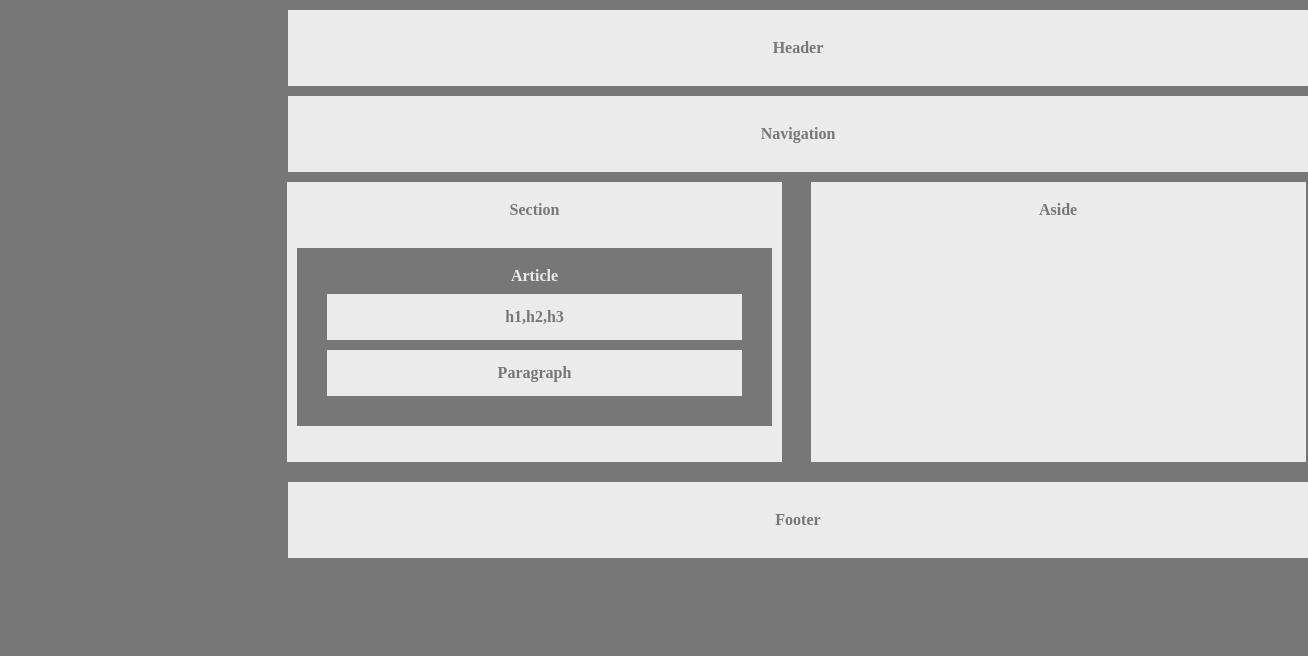
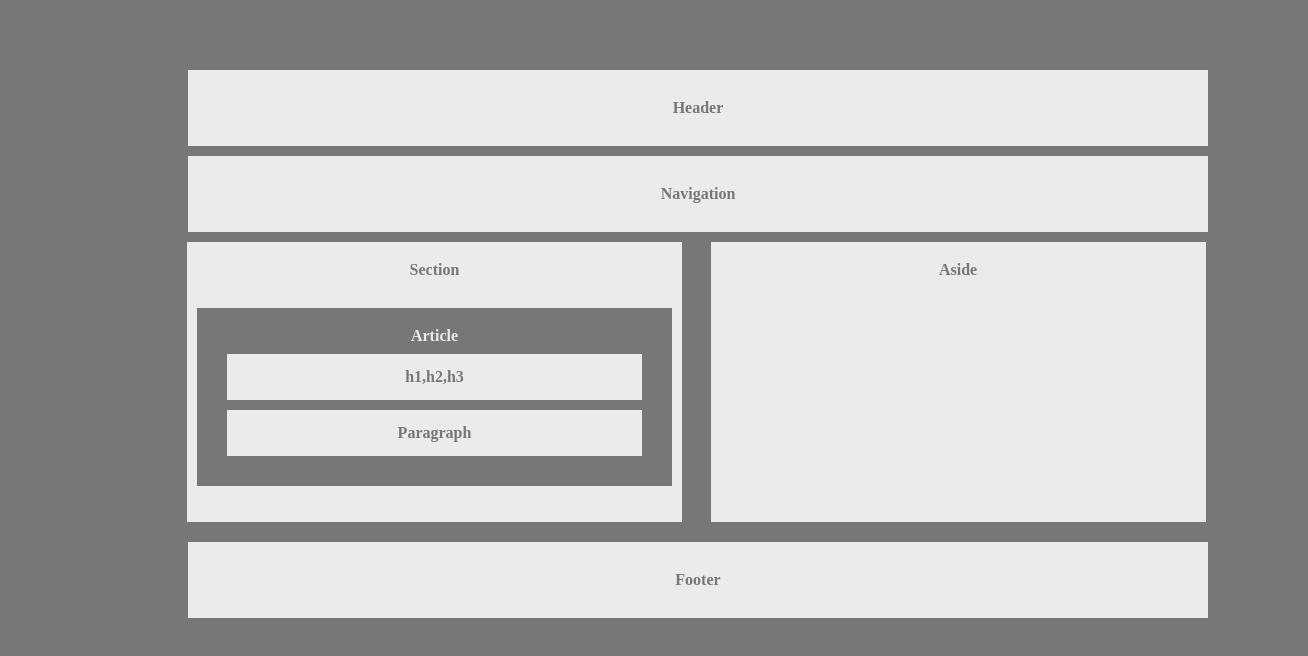
Before and after one commit to MridulaUdayaShankar/HW-Wireframe, a plain HTML site: page index.html in a window 1280 px wide. Shown: the whole page, 1308 px wide, since content can reach past the window. Drawn offline with Linux system fonts and the light colour scheme.

Commit message:
Final commit-Submission

```diff
--- a/index.html
+++ b/index.html
@@ -8,6 +8,7 @@
 </head>
 
 <body>
+    <div class="all">
         <div class="header">
             <header>
                 <p>Header</p>
@@ -49,6 +50,7 @@
                 <p>Footer</p>
             </footer>
         </div>
+    </div>
 </body>
 
 </html>
--- a/style.css
+++ b/style.css
@@ -1,4 +1,4 @@
-body {
+body{
     font-family: 'Arial', 'Helvetica Neue', 'Helvetica', 'sans-serif';
     color: #777;
     background: #777;
@@ -7,6 +7,12 @@ body {
     padding:50px;
     font-size: 18px;
     text-align: center;
+}
+.all{
+    margin: 0 auto;
+    width:960px;
+    margin-left:-100px;
+    margin-top:70px;
 }
 
 .header{
```
Lines whose indentation alone changed are shown as unchanged.
